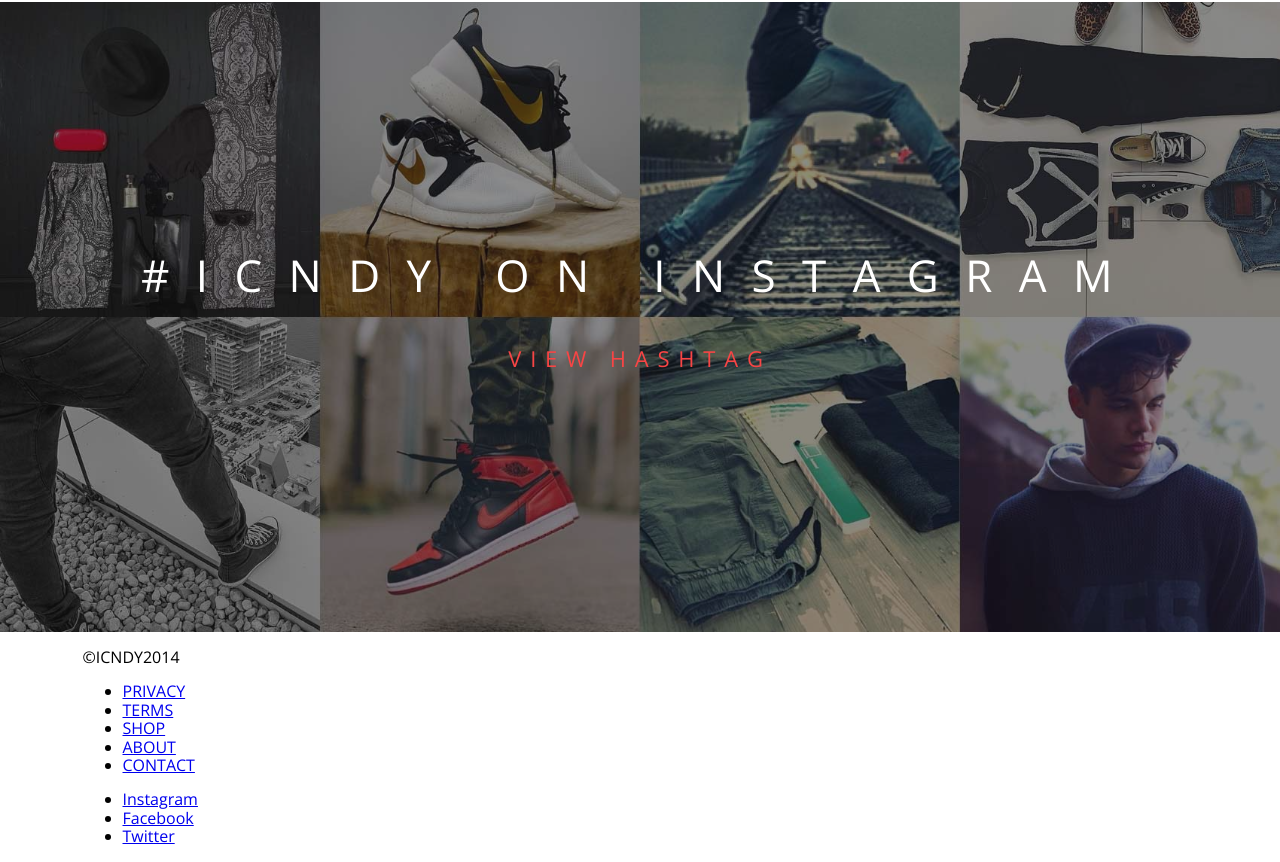
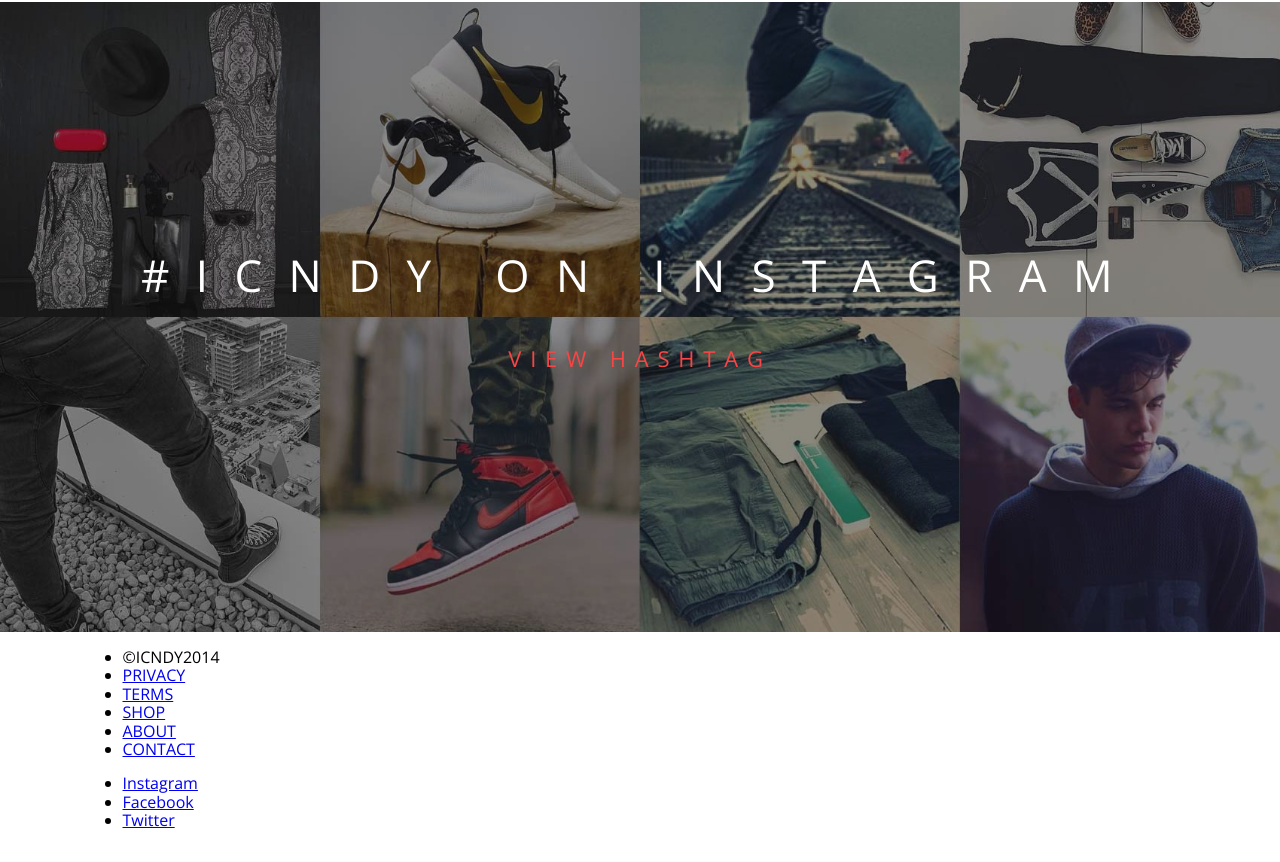
Before and after one commit to Aznaur/Icndy, a plain HTML site: page index.html in a window 1280 px wide. Shown: the part 1783-2645 px from the top of the page. Drawn offline with nearby package versions, Linux system fonts and the light colour scheme.

Commit message:
Правки

```diff
--- a/index.html
+++ b/index.html
@@ -8,8 +8,6 @@
   <link rel="stylesheet" href="css/style.css">
   <title>Icndy</title>
 </head>
-
-
 <body>
   <header class="main-header">
     <div class="container">
@@ -87,9 +85,9 @@
 
   <footer class="main-footer">
     <div class="container">
-    <p>©ICNDY2014</p>
     <nav>
       <ul>
+        <li>©ICNDY2014</li>
         <li><a href="#">PRIVACY</a></li>
         <li><a href="#">TERMS</a></li>
         <li><a href="#">SHOP</a></li>
@@ -106,7 +104,6 @@
     </div>
   </div>
   </footer>
-
 <script src="js/script.js"></script>
 </body>
 
```
